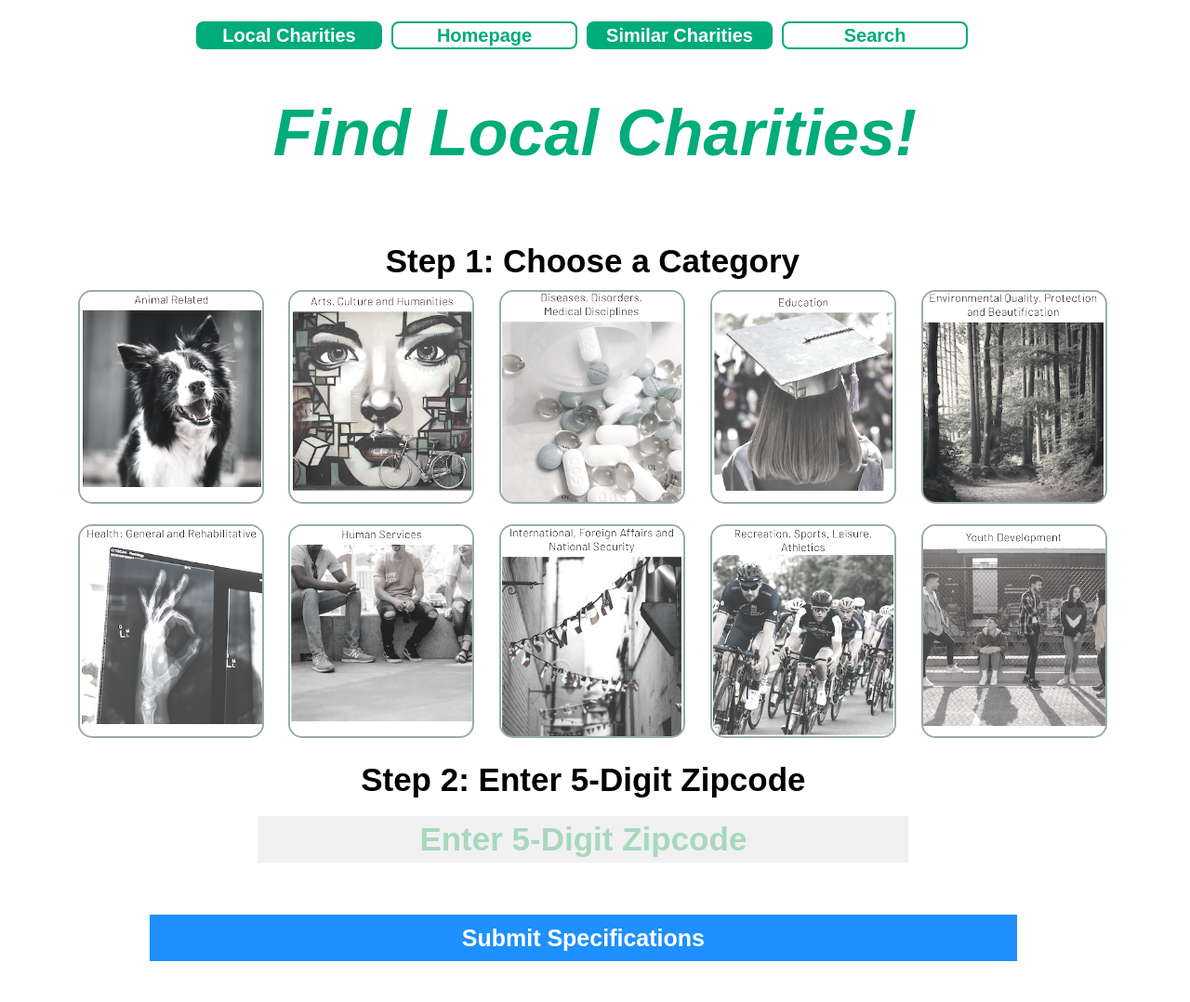
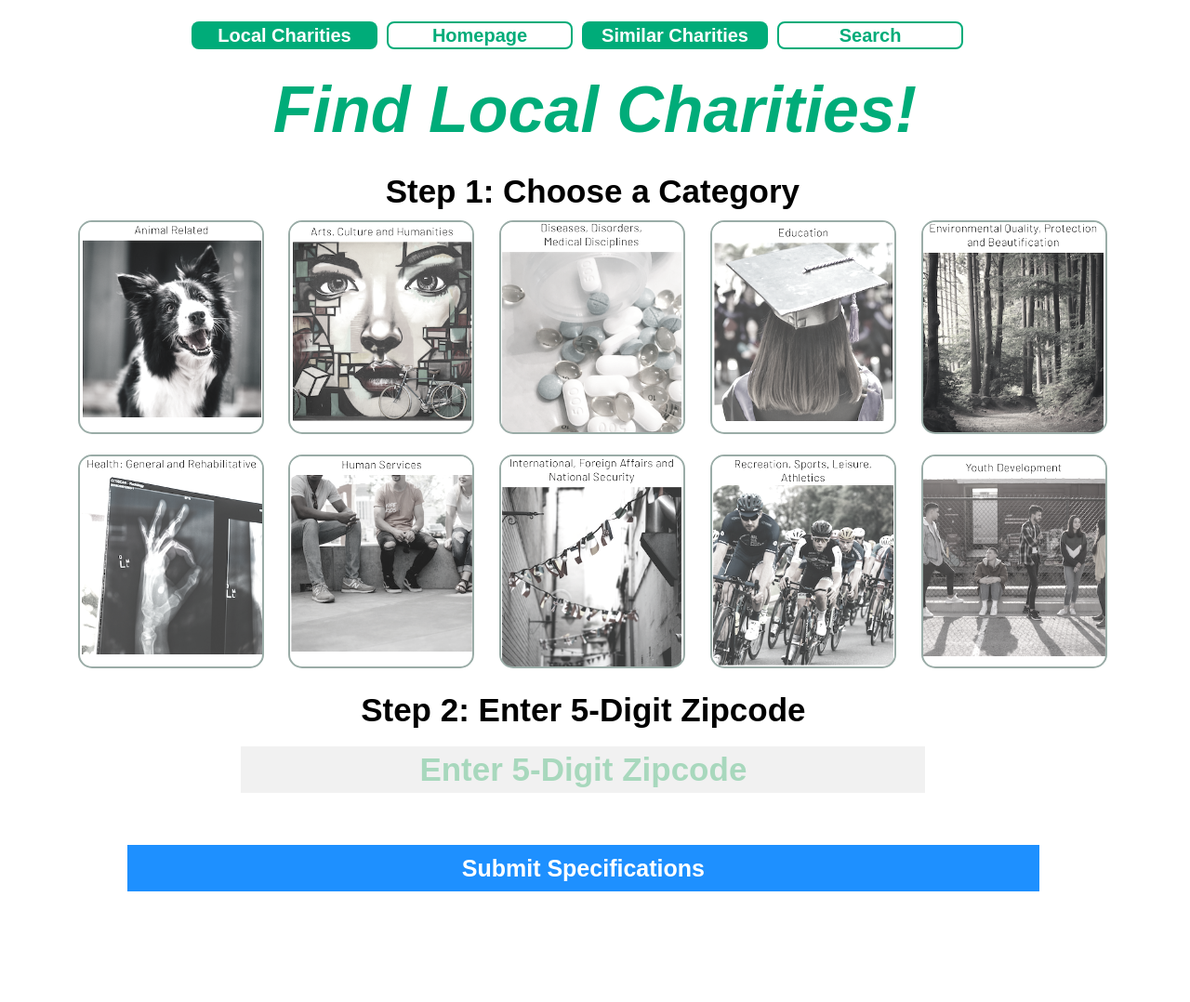
Before and after one commit to jackvessa/Charity_Recommender, a Flask app: page /localrec in a window 1280 px wide. Shown: the whole page at 93% size. After the commit the page ends 959 px from the top, so only its background shows below. Run offline with Flask 2, Linux system fonts and the light colour scheme; parts of the project's set-up code (start-up, migrations or seed data) failed here and were passed over.

Commit message:
updating site

```diff
--- a/application.py
+++ b/application.py
@@ -12,6 +12,7 @@
 charity_df_optimized = pd.read_csv('data/charity_df_optimized.csv')
 charity_navigator_df = pd.read_csv('data/charities_rated_corpus.csv')
 charity_names_list = np.array(charity_navigator_df['name'])
+search = SearchEngine(simple_zipcode=True, db_file_dir="/tmp")
 
 # app object to route calls
 application = Flask(__name__)
@@ -42,8 +43,8 @@
 
             if zipcode is not None and major_category is not None:
 
-                top_recs = recommend_charities(charity_df_optimized,zipcode,major_category)
-                county, state = find_county_and_state(zipcode)
+                top_recs = recommend_charities(charity_df_optimized,zipcode,major_category,search)
+                county, state = find_county_and_state(zipcode, search)
 
                 zip_list, county_list, state_list = [], [], []
                 category_list = []
@@ -78,7 +79,7 @@
 
                     income_code_list.append(str(row.INCOME_CD))
 
-                    score = round(((row.score/40)*100),2)
+                    score = round(((row.score/50)*100),2)
 
                     score_list.append(str(score))
 
@@ -666,6 +667,8 @@
             <body>
                 <h1>Let's Find Similar Charities!</h1>
 
+                <p style='color:black; text-align: center; font-size: 30px; font-style: italic; font-weight:bold; margin: 3px;'>* Charity Names will Auto-Fill *</p>
+
                 <form autocomplete="off" method="post" enctype="multipart/form-data">
                   <div class="autocomplete">
 
@@ -1082,13 +1085,16 @@
               </head>
 
             <body>
-                <h1>Search by Description!</h1>
+                <h1>Keyword Search</h1>
+
+                <p style='color:black; text-align: center; font-size: 30px; font-style: italic; font-weight:bold; margin: 3px;'>* Enter Keywords or Paste a Description *</p>
+
 
                 <form autocomplete="off" method="post" enctype="multipart/form-data">
 
                     <div class="autocomplete">
 
-                     <textarea name="search_text" rows="14" cols="10" wrap="soft" id = 'searchTextArea' placeholder="Describe yourself here..."> </textarea>
+                     <textarea name="search_text" rows="14" cols="10" wrap="soft" id = 'searchTextArea' style='resize:none'> </textarea>
 
                       <p class='zip'><input type="submit" value="Find Similar Charities" /></p>
 
--- a/src/charity_navigator_functions.py
+++ b/src/charity_navigator_functions.py
@@ -269,7 +269,7 @@
 
     top_3_sim = dict()
 
-    for document_number, score in sorted(enumerate(sims), key=lambda x: x[1], reverse=True)[1:4]:
+    for document_number, score in sorted(enumerate(sims), key=lambda x: x[1], reverse=True)[0:3]:
         top_3_sim[document_number] = score
 
     return top_3_sim, loaded_dict
--- a/static/localrec.css
+++ b/static/localrec.css
@@ -59,8 +59,8 @@
   width: 97%;
   border: 0px solid blue;
   height:50px;
-  margin: 5px;
-  margin-bottom: 20px;
+  margin: 0px;
+  margin-bottom: 0px;
   float: center;
   font-weight: bold;
   text-align:center;
@@ -385,8 +385,8 @@
     color:  #00ac79;
     background-color: white;
     border: 0px solid #00ac79;
-    margin: 15px;
-    padding: 15px;
+    margin: 5px;
+    padding: 5px;
     text-align: center;
     font-weight: bold;
     border-radius: 25px;
@@ -604,6 +604,7 @@
    margin-right: 0px;
    margin-bottom: 0px;
    margin-top:0px;
+   padding:0px;
  }
 .cc-selector input{
      margin:0;padding:0;
```
Also changed, not shown: src/Charity_Recommender_Functions.py (+6 -6 lines).
